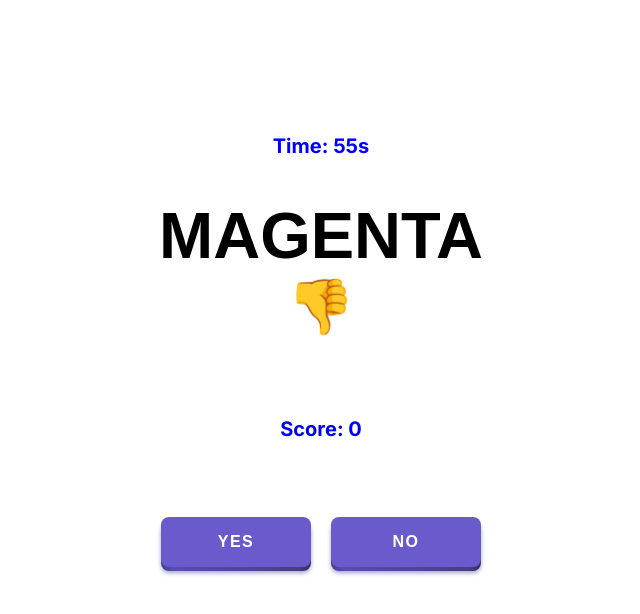
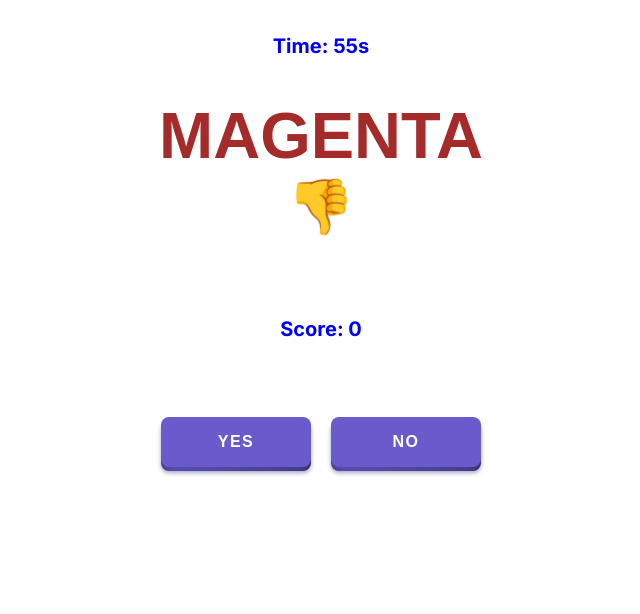
Before and after one commit to abk2191/word-match, a React (Vite) app: page / in a window 1280 px wide. Shown: the top 614 px of the page, without its empty margins (319-959 px from the left). Built offline with nearby package versions, Linux system fonts and the light colour scheme; a web font is replaced by a local one.

Commit message:
Added new features

```diff
--- a/src/Game.jsx
+++ b/src/Game.jsx
@@ -11,7 +11,6 @@ function Game() {
     { name: "PINK", hex: "#FFC0CB" },
     { name: "BROWN", hex: "#A52A2A" },
     { name: "BLACK", hex: "#000000" },
-    { name: "WHITE", hex: "#FFFFFF" },
     { name: "GRAY", hex: "#808080" },
     { name: "CYAN", hex: "#00FFFF" },
     { name: "MAGENTA", hex: "#FF00FF" },
--- a/src/index.css
+++ b/src/index.css
@@ -4,7 +4,7 @@ body {
 
 .game-container {
   width: 100%;
-  height: 100vh;
+  height: auto;
   display: flex;
   align-items: center;
   justify-content: center;
```
